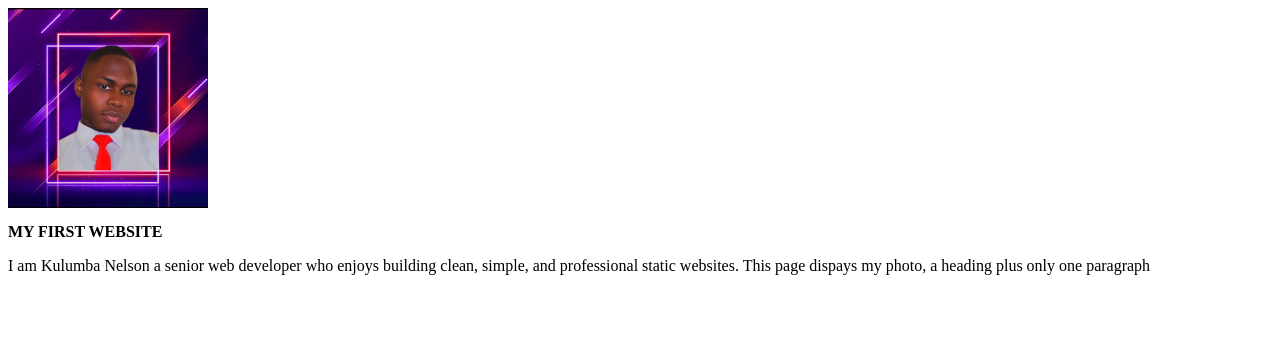
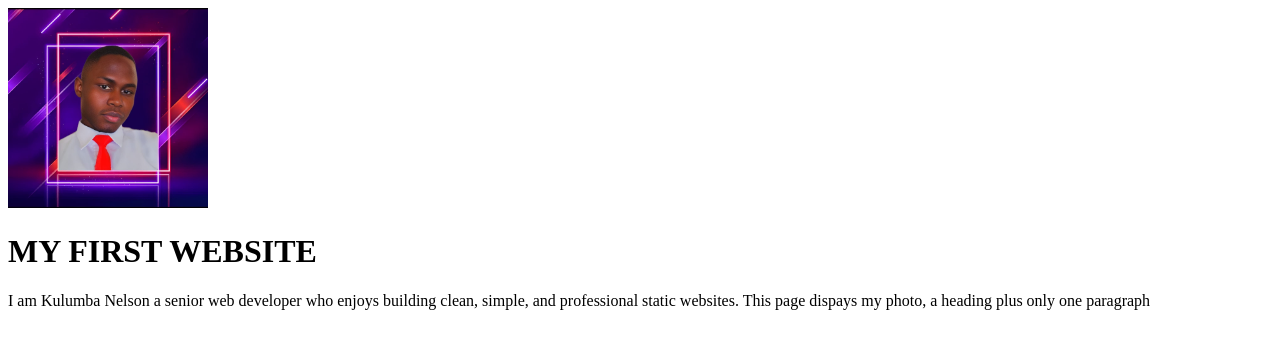
Before and after one commit to Kulumbanelson12345/Asiignment1, a plain HTML site: page index.html in a window 1280 px wide. Drawn offline with Linux system fonts and the light colour scheme.

Commit message:
Update index.html

```diff
--- a/index.html
+++ b/index.html
@@ -10,8 +10,8 @@
 
     <img src="nelly.jpeg" alt="This is an image of me" width="200px">
 
-    <h1 style="font-size: 16px;">MY FIRST WEBSITE</h1>
-    <p style="font-size: 16px;">
+    <h1>MY FIRST WEBSITE</h1>
+    <p>
         I am Kulumba Nelson a senior web developer who enjoys building clean, simple,
         and professional static websites. This page dispays my photo, a heading plus only one paragraph
     </p>
```
